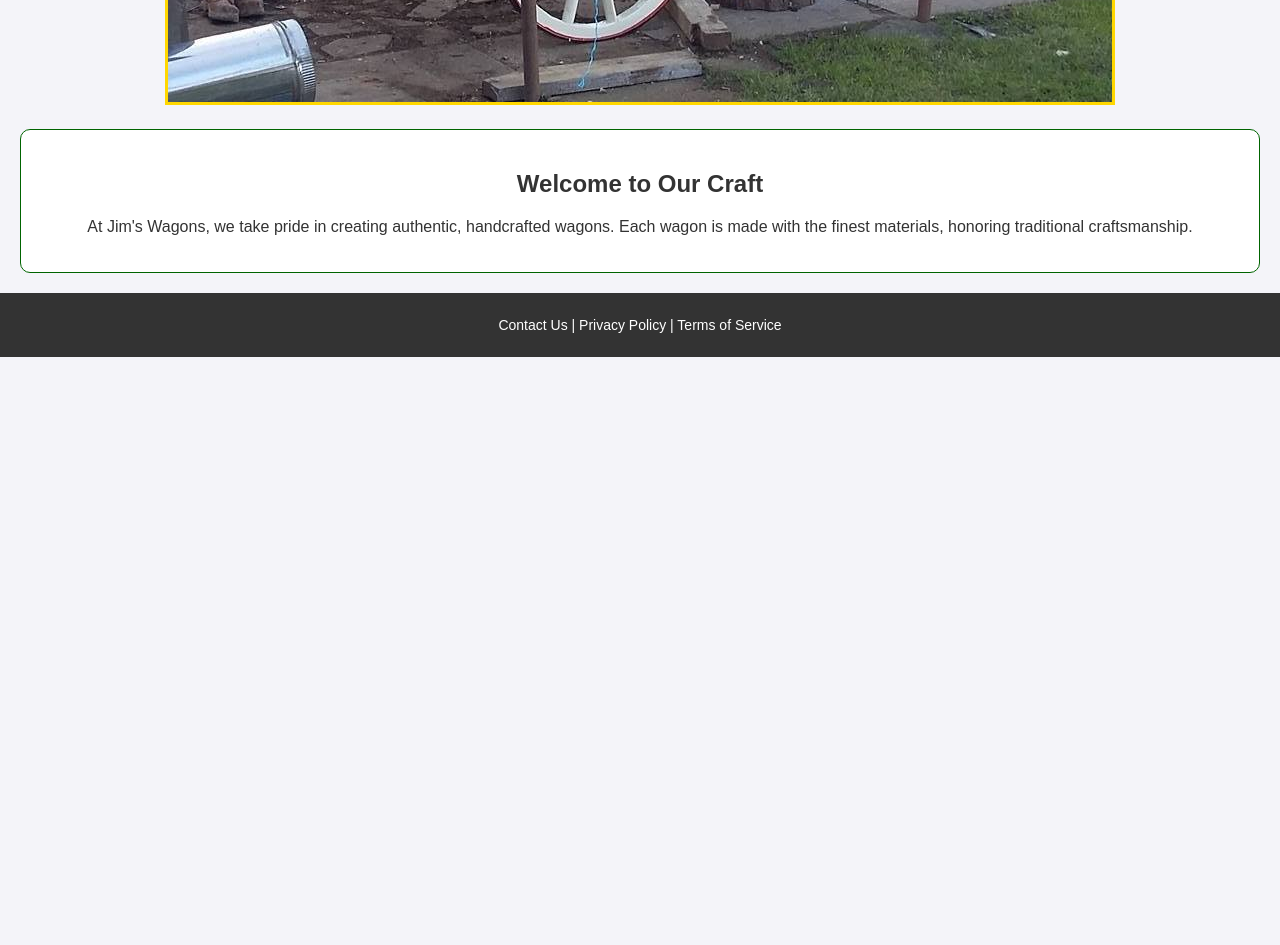
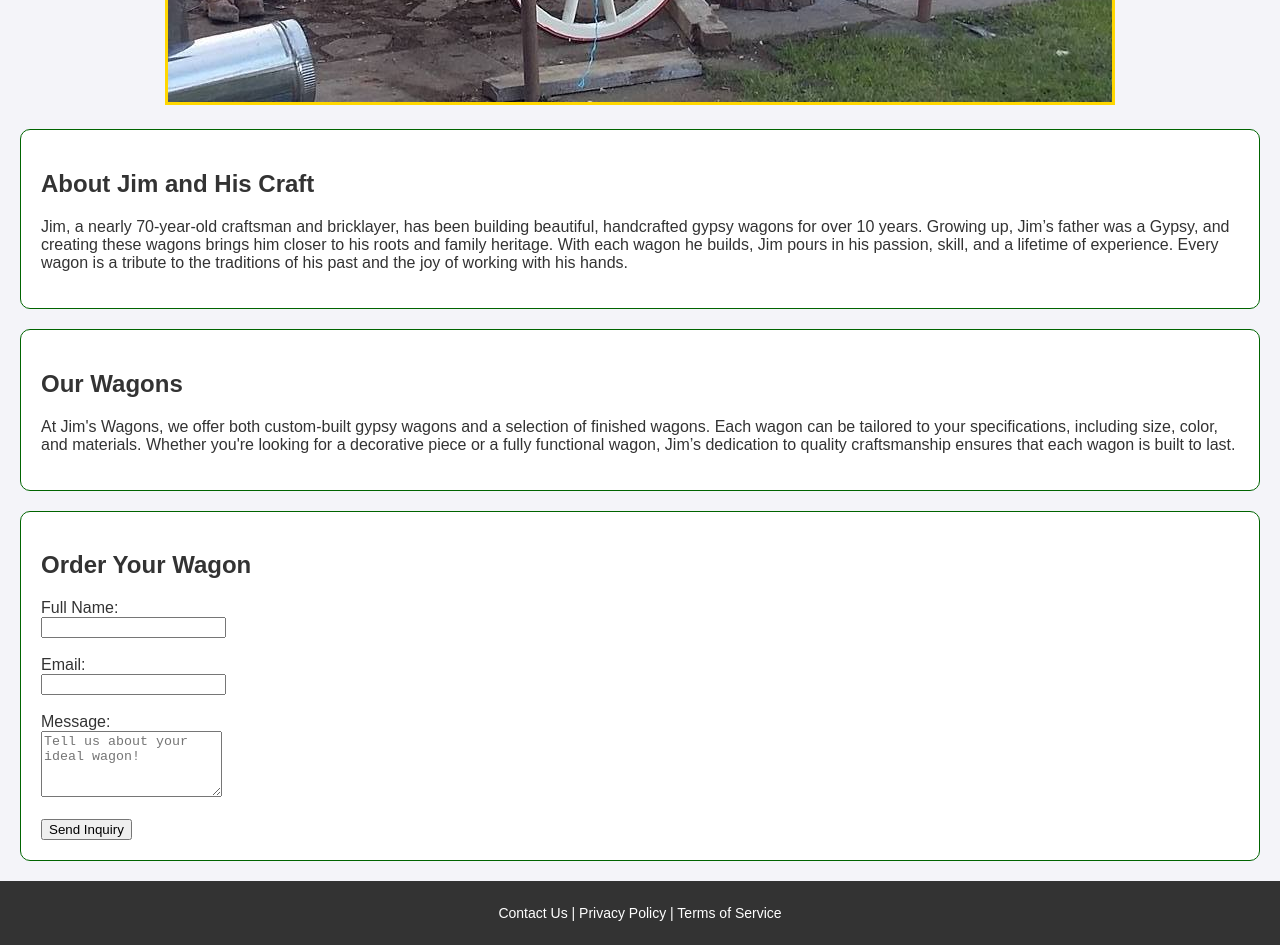
Before and after one commit to elllrazor/Jims-Wagons, a plain HTML site: page index.html in a window 1280 px wide. Shown: the part 1040-1985 px from the top of the page. Before the commit the page ends 1397 px from the top, so only its background shows below. Drawn offline with Linux system fonts and the light colour scheme.

Commit message:
index.html

```diff
--- a/index.html
+++ b/index.html
@@ -29,12 +29,13 @@
             height: auto;
             border: 3px solid #ffd700; /* Gold border around image */
         }
-        .about {
+        .about, .wagons, .order-form {
             margin-top: 20px;
             padding: 20px;
             background-color: #fff;
             border-radius: 10px;
             border: 1px solid #006400; /* Dark green border */
+            text-align: left;
         }
         footer {
             background-color: #333;
@@ -50,13 +51,37 @@
         <h1>Jim's Wagons</h1>
         <p>Handcrafted Wagons for Gypsy Travelers</p>
     </header>
+
     <div class="main-content">
         <img src="wagon-image.jpg" alt="Beautiful gypsy wagon">
+
         <div class="about">
-            <h2>Welcome to Our Craft</h2>
-            <p>At Jim's Wagons, we take pride in creating authentic, handcrafted wagons. Each wagon is made with the finest materials, honoring traditional craftsmanship.</p>
+            <h2>About Jim and His Craft</h2>
+            <p>Jim, a nearly 70-year-old craftsman and bricklayer, has been building beautiful, handcrafted gypsy wagons for over 10 years. Growing up, Jim’s father was a Gypsy, and creating these wagons brings him closer to his roots and family heritage. With each wagon he builds, Jim pours in his passion, skill, and a lifetime of experience. Every wagon is a tribute to the traditions of his past and the joy of working with his hands.</p>
+        </div>
+
+        <div class="wagons">
+            <h2>Our Wagons</h2>
+            <p>At Jim's Wagons, we offer both custom-built gypsy wagons and a selection of finished wagons. Each wagon can be tailored to your specifications, including size, color, and materials. Whether you're looking for a decorative piece or a fully functional wagon, Jim’s dedication to quality craftsmanship ensures that each wagon is built to last.</p>
+        </div>
+
+        <div class="order-form">
+            <h2>Order Your Wagon</h2>
+            <form action="https://formsubmit.co/YOUR_EMAIL" method="POST">
+                <label for="name">Full Name:</label><br>
+                <input type="text" id="name" name="name" required><br><br>
+
+                <label for="email">Email:</label><br>
+                <input type="email" id="email" name="email" required><br><br>
+
+                <label for="message">Message:</label><br>
+                <textarea id="message" name="message" rows="4" placeholder="Tell us about your ideal wagon!"></textarea><br><br>
+
+                <button type="submit">Send Inquiry</button>
+            </form>
         </div>
     </div>
+
     <footer>
         <p>Contact Us | Privacy Policy | Terms of Service</p>
     </footer>
```
